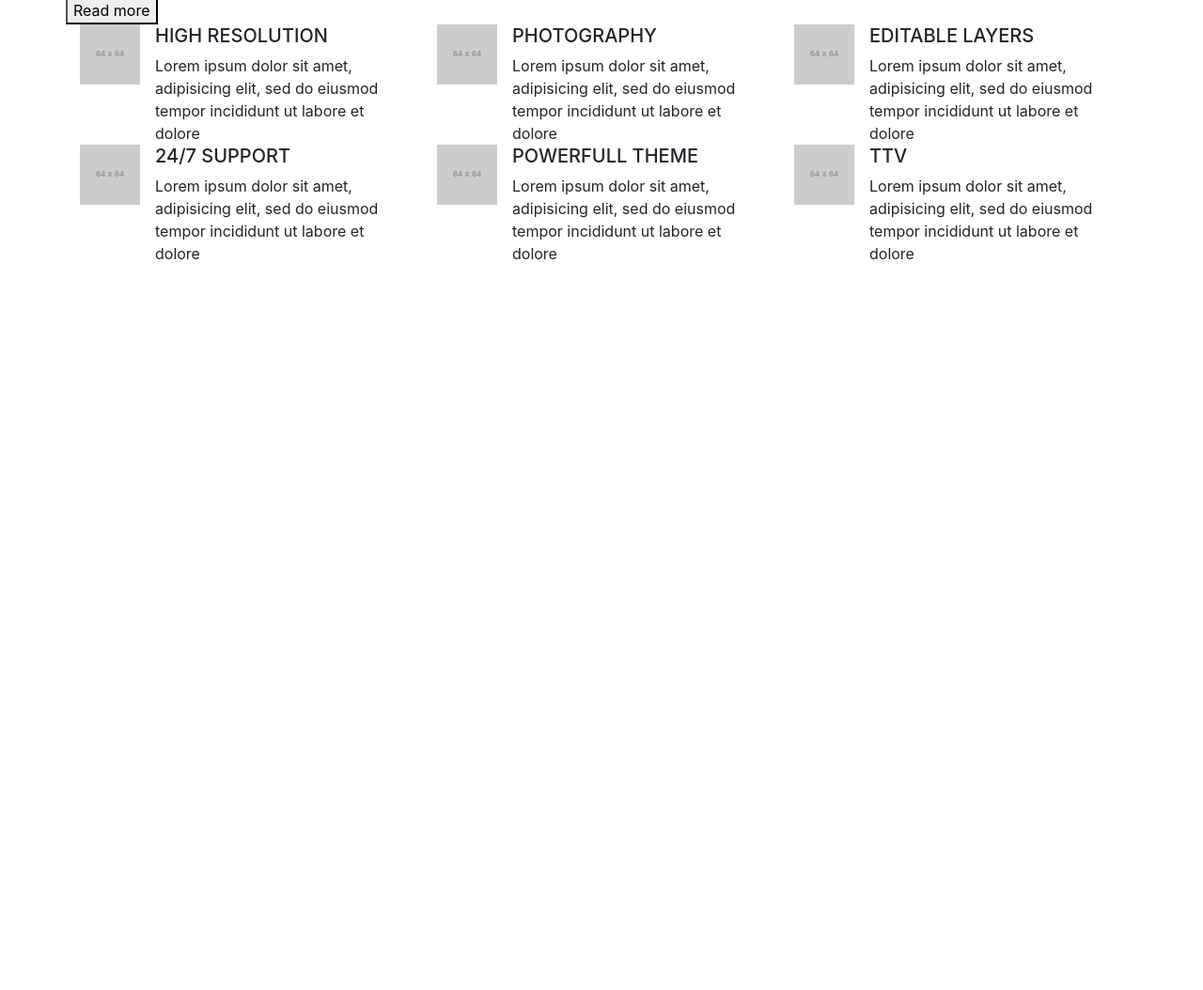
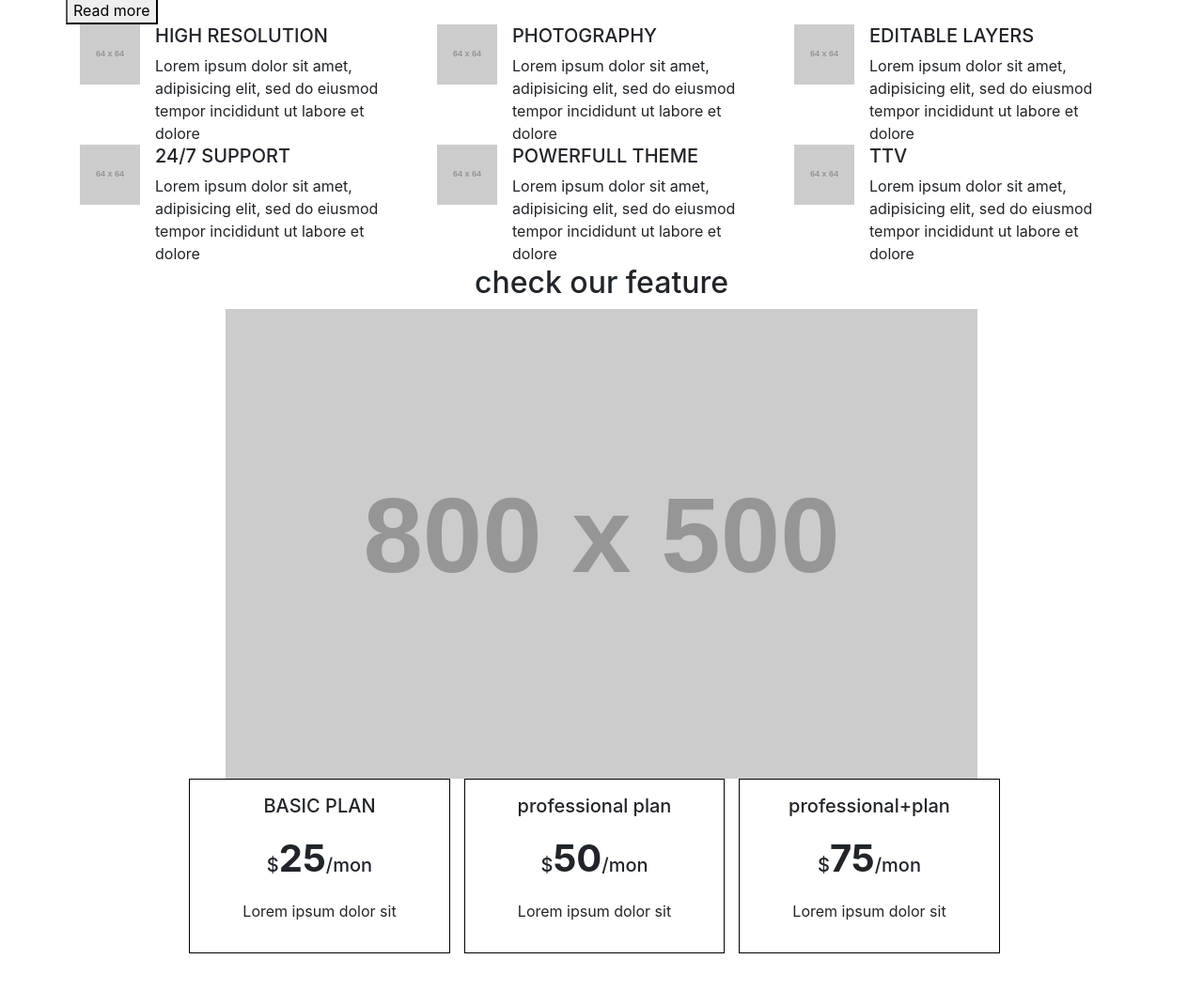
Before and after one commit to kareemadel7/Enyo-psd-website, a plain HTML site: page index.html in a window 1280 px wide. Shown: the part 1858-2912 px from the top of the page at 94% size. Before the commit the page ends 2140 px from the top, so only its background shows below. Drawn offline with nearby package versions, Linux system fonts and the light colour scheme; placeholder pictures from the web are drawn by us.

Commit message:
feature(html,css)-second page

```diff
--- a/general/style.css
+++ b/general/style.css
@@ -11,3 +11,22 @@
     background-repeat: no-repeat;
     background-image:url("http://via.placeholder.com/800x650");
 }
+div.feature h2{
+    text-align:center;
+}
+div.feature img{
+    display:block;
+    margin:auto;
+}
+div.price{
+    border: 1px solid black;
+    margin-right: 15px;
+    text-align: center;
+    padding:1em 3em;
+}
+.price-figure{
+    font-size: 2em;
+}
+.price h5{
+    margin-bottom: 1em;
+}
--- a/index.html
+++ b/index.html
@@ -83,7 +83,7 @@
                                   <h5 class="mt-0">EDITABLE LAYERS</h5>
                                   Lorem ipsum dolor sit amet,  adipisicing elit, sed do eiusmod tempor incididunt ut labore et dolore
                             </div>
-                         </div>
+                     </div>
               </div>
 
               <div class="col-12 col-sm-6 col-md-4">
@@ -93,7 +93,7 @@
                                   <h5 class="mt-0">24/7 SUPPORT</h5>
                                   Lorem ipsum dolor sit amet,  adipisicing elit, sed do eiusmod tempor incididunt ut labore et dolore
                             </div>
-                         </div>
+                     </div>
                 </div>
 
                 <div class="col-12 col-sm-6 col-md-4">
@@ -113,12 +113,35 @@
                                       <h5 class="mt-0">TTV</h5>
                                       Lorem ipsum dolor sit amet,  adipisicing elit, sed do eiusmod tempor incididunt ut labore et dolore
                                 </div>
-                             </div>
+                         </div>
                 </div>
 
             </div>
           </div>
-
+        <div  class="feature">
+            <h2>check our feature</h2>
+            <img class="img-fluid" src="http://via.placeholder.com/800x500">
+        </div>
+        <div class="container">
+                <div class="row justify-content-center no-gutters">
+                  <div class="col-12 col-md-3 price">
+                    <h5>BASIC PLAN</h5>
+                    <h5>$<strong class="price-figure">25</strong>/mon</h5>
+                    <p>Lorem ipsum dolor sit</p>
+                  </div>
+                  <div class="col-12 col-md-3 price">
+                        <h5>professional plan</h5>
+                        <h5>$<strong class="price-figure">50</strong>/mon</h5>
+                        <p>Lorem ipsum dolor sit</p>
+                  </div>
+                  <div class="col-12 col-md-3 price">
+                        <h5>professional+plan</h5>
+                        <h5>$<strong class="price-figure">75</strong>/mon</h5>
+                        <p>Lorem ipsum dolor sit</p>
+                  </div>
+                </div>
+              </div>
+              <br /> <br /> <br />
     <!-- Optional JavaScript -->
     <!-- jQuery first, then Popper.js, then Bootstrap JS -->
     <script src="https://code.jquery.com/jquery-3.2.1.slim.min.js" integrity="sha384-KJ3o2DKtIkvYIK3UENzmM7KCkRr/rE9/Qpg6aAZGJwFDMVNA/GpGFF93hXpG5KkN" crossorigin="anonymous"></script>
```
